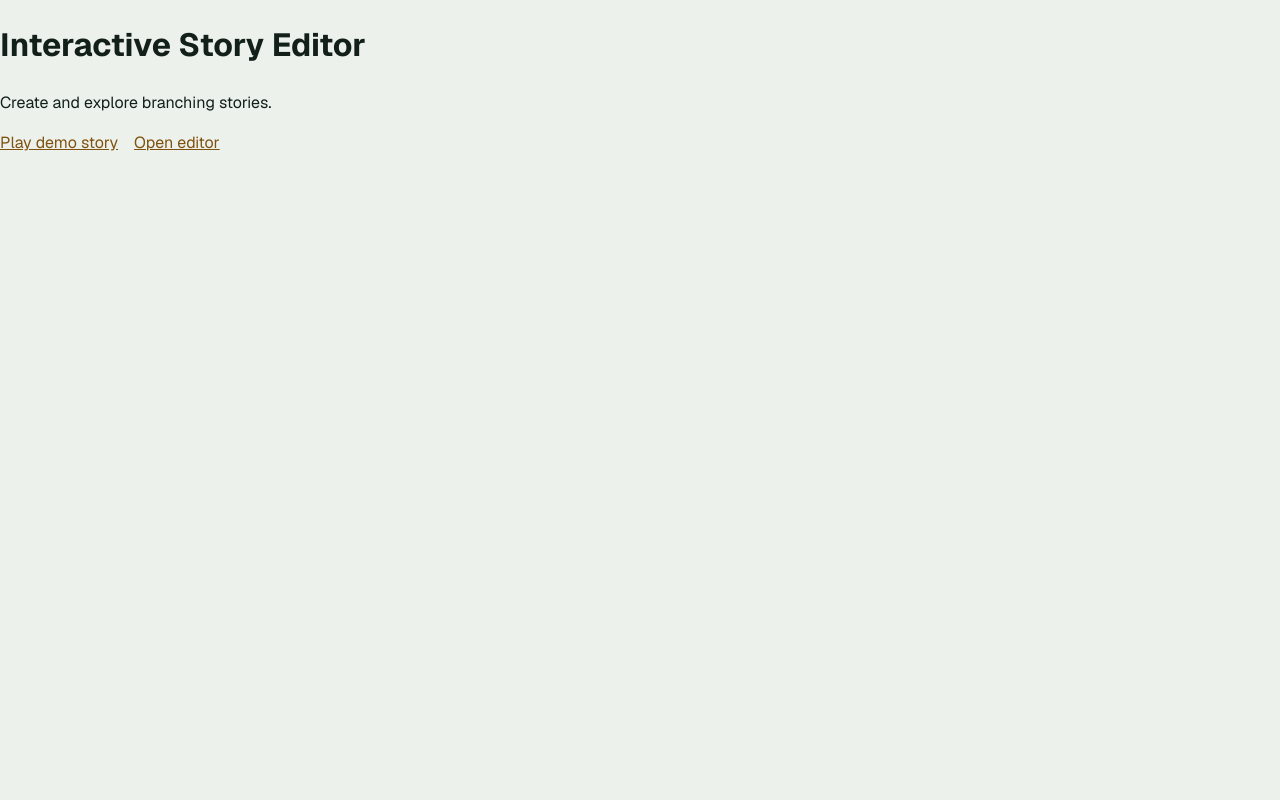
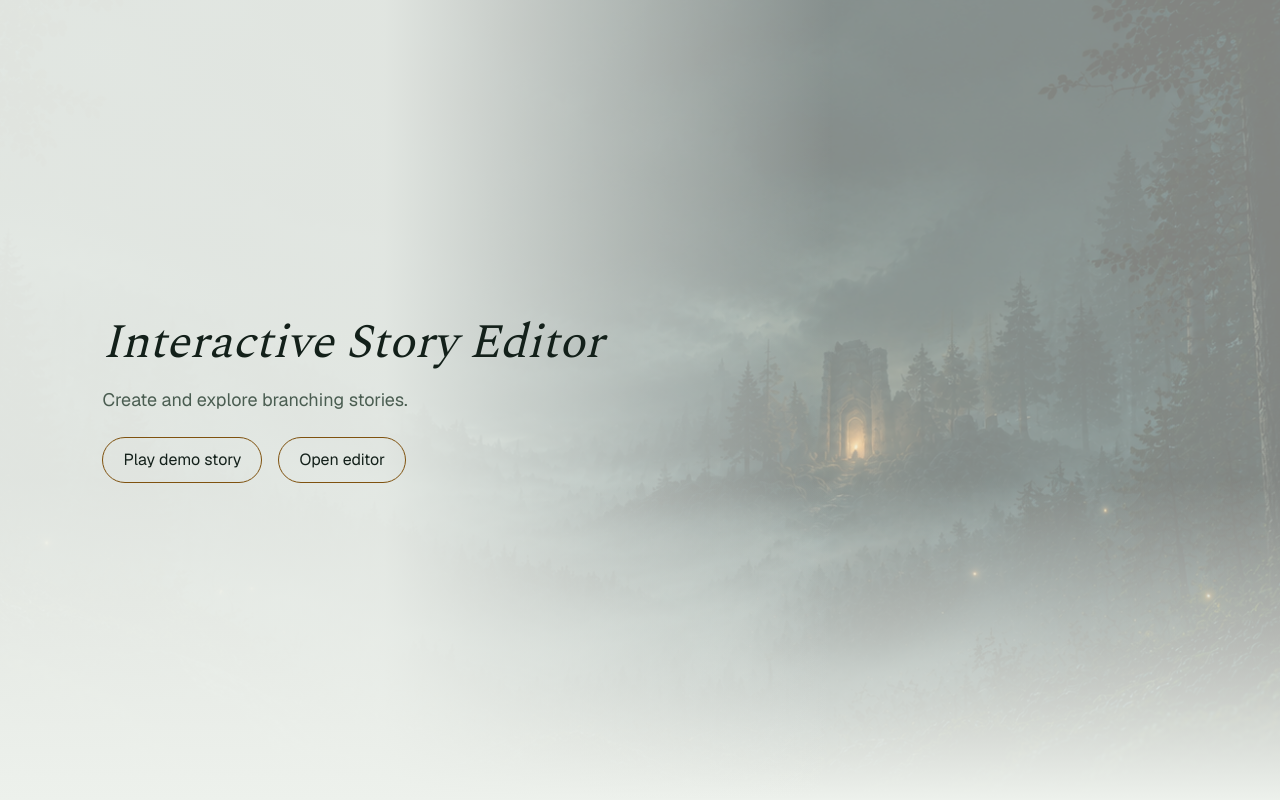
Before and after one commit to demienera/interactive-story-editor, a Next.js app: page / in a window 1280 px wide. Built offline with nearby package versions, Linux system fonts and the light colour scheme.

Commit message:
feat: enhance page layout with background image and improved styling

```diff
--- a/src/app/page.module.scss
+++ b/src/app/page.module.scss
@@ -1,5 +1,86 @@
+.page {
+	position: relative;
+	isolation: isolate;
+	min-height: 100vh;
+	display: grid;
+	align-items: center;
+	padding: 24px 16px;
+	background: var(--color-canvas);
+
+	&::after {
+		content: '';
+		position: absolute;
+		inset: 0;
+		z-index: -1;
+		background: linear-gradient(to bottom, transparent 55%, var(--color-canvas)), var(--color-hero-overlay-strong);
+	}
+
+	@media (min-width: 800px) {
+		padding-inline: clamp(48px, 8vw, 128px);
+
+		&::after {
+			background:
+				linear-gradient(
+					to right,
+					var(--color-hero-overlay-strong) 0%,
+					var(--color-hero-overlay-strong) 30%,
+					transparent 65%
+				),
+				linear-gradient(to bottom, transparent 60%, var(--color-canvas)), var(--color-hero-overlay);
+		}
+	}
+}
+
+.background {
+	z-index: -2;
+	object-fit: cover;
+	object-position: 66% 50%;
+}
+
+.main {
+	position: relative;
+}
+
+.intro {
+	display: grid;
+	gap: 16px;
+	max-width: 60ch;
+
+	h1 {
+		margin: 0;
+		font-family: var(--font-story);
+		font-size: clamp(32px, 7vw, 48px);
+		font-style: italic;
+		font-weight: 400;
+		line-height: 1.1;
+		text-wrap: balance;
+	}
+
+	p {
+		margin: 0;
+		color: var(--color-text-muted);
+		font-size: 18px;
+	}
+}
+
 .actions {
 	display: flex;
 	flex-wrap: wrap;
 	gap: 16px;
+	margin-top: 8px;
+
+	a {
+		display: inline-flex;
+		align-items: center;
+		min-height: 44px;
+		padding: 10px 20px;
+		border: 1px solid var(--color-accent);
+		border-radius: var(--radius-pill);
+		color: var(--color-text);
+		text-decoration: none;
+
+		&:hover {
+			background: var(--color-glow);
+		}
+	}
 }
--- a/src/app/page.tsx
+++ b/src/app/page.tsx
@@ -1,9 +1,21 @@
+import Image from 'next/image';
 import Link from 'next/link';
+import mainBackground from '../../public/main-bg.png';
 import styles from './page.module.scss';
 
 export default function Home() {
 	return (
 		<div className={styles.page}>
+			<Image
+				src={mainBackground}
+				alt=''
+				fill
+				priority
+				quality={90}
+				placeholder='blur'
+				sizes='100vw'
+				className={styles.background}
+			/>
 			<main className={styles.main}>
 				<div className={styles.intro}>
 					<h1>Interactive Story Editor</h1>
```
